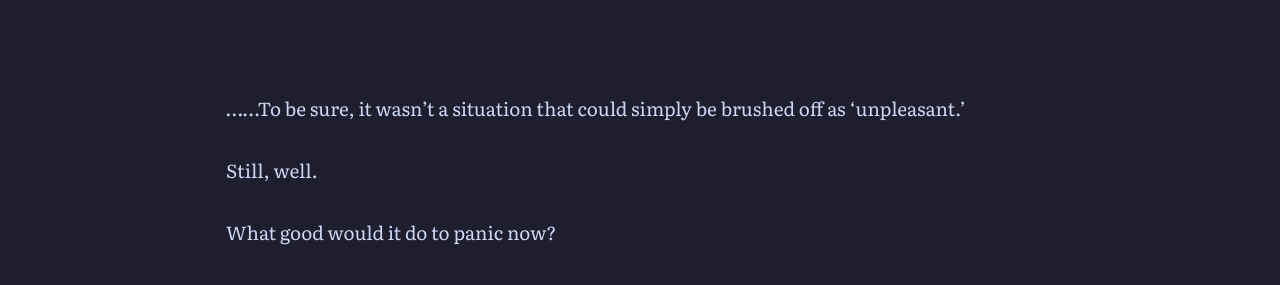
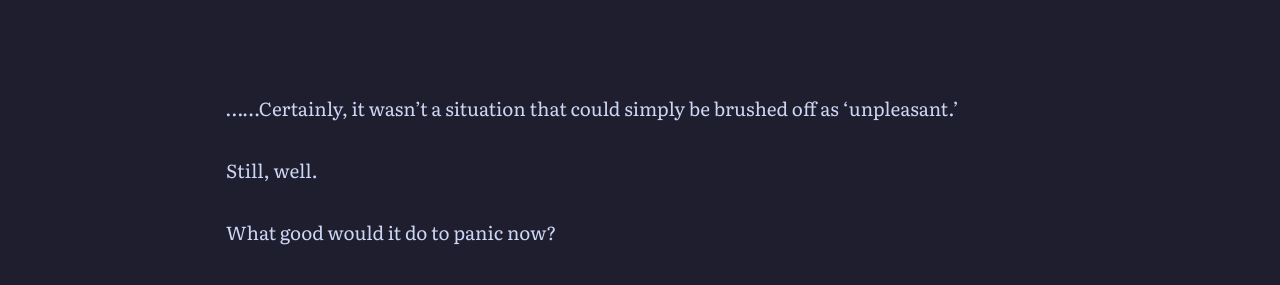
Before and after one commit to soleumn/soleumn.github.io, a Jekyll site: the page built from _chapters/esg/ch168.md, in a window 1280 px wide and 900 px high, scrolled down 6539 px. Shown: the part 166-451 px from the top of the window. Built offline with Jekyll 4.4.1, drawn with Linux system fonts in a browser that asks for light colours; some web fonts are replaced; comment, search, counter and statistics services are not loaded.

Commit message:
Edit Chapter 168 (via site)

```diff
--- a/_chapters/esg/ch168.md
+++ b/_chapters/esg/ch168.md
@@ -197,7 +197,7 @@ I said calmly, then recalled what the woman had said earlier.
 
 <br>
 
-……To be sure, it wasn't a situation that could simply be brushed off as 'unpleasant.'
+……Certainly, it wasn't a situation that could simply be brushed off as 'unpleasant.'
 
 Still, well.
 
```
